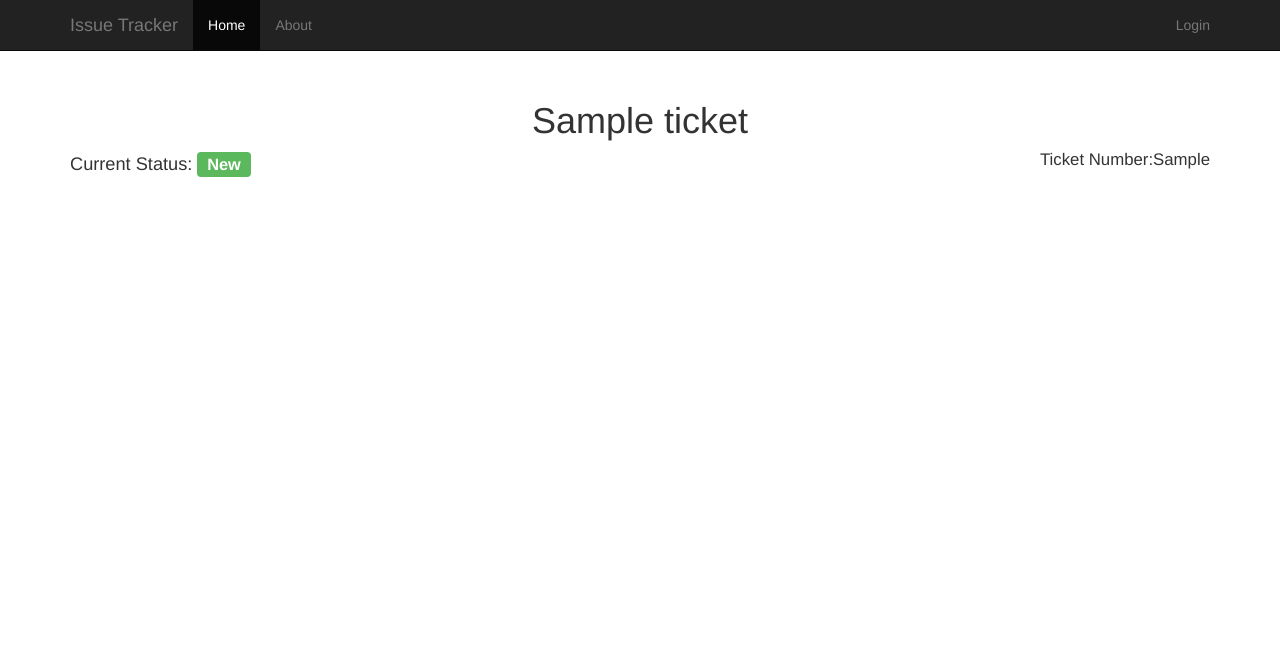
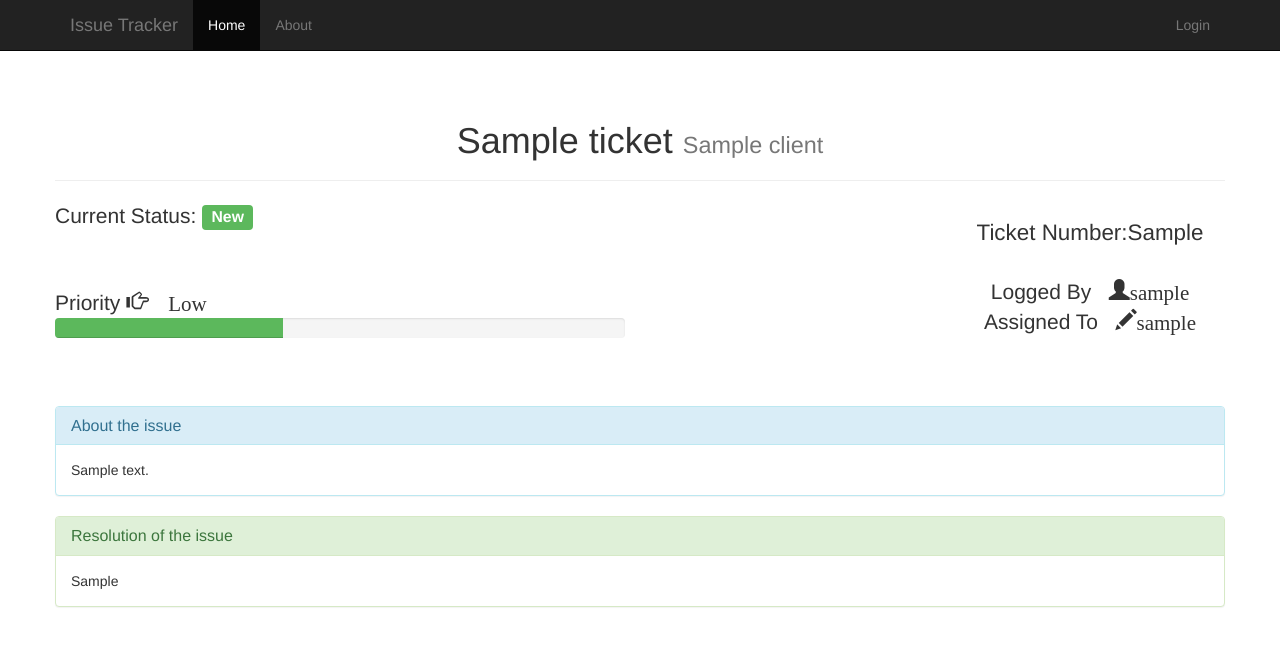
Before and after one commit to sai-prasanna/issuetracker, a Django app: page /tickets/1/ in a window 1280 px wide. Shown: the top 646 px of the page. Run offline with Django 3.2, Linux system fonts and the light colour scheme; tables that the repository leaves empty hold one stand-in row (values such as "Sample post"); parts of the project's set-up code (start-up, migrations or seed data) failed here and were passed over; some libraries are stand-ins or nearby versions.

Commit message:
detailed ticket display using bootstrap

```diff
--- a/main/templates/main/base.html
+++ b/main/templates/main/base.html
@@ -40,6 +40,7 @@
               <a href="{% url 'login' %}" >Login</a>
               {% endif %}
           </li>
+          {% block welcome %}{% endblock %}
       </ul>
     </div><!--/.nav-collapse -->
     </div>
--- a/main/templates/main/ticket_detail.html
+++ b/main/templates/main/ticket_detail.html
@@ -3,17 +3,31 @@
 {% block head_title %}Ticket Deatils{% endblock %}
 {% block head_extra %}
 <style type="text/css">
-.head h1{text-align: center;}
-.head span{text-align: right; display:inline-block;}
-.head h2{text-align: right; display:block; font-size: 120%; float:right; margin: 0px;}
-.status .label{font-size: 90%;}
-.status {font-size: 130%;}
+.head{text-align: center;}
+.status{font-size: 150%;}
+.ticketno{font-size: 160%; text-align: center;}
+.user span{display: inline-block;}
+.user{text-align: center; font-size: 150%; padding-top: 8%;}
+.priority {padding-top: 10%; font-size: 150%;}
+.page-header {text-align: center;}
+.desc {padding-top: 4%;}
 </style>
 {% endblock %}
+{% block welcome %}
+<li>
+	{% if request.user.is_authenticated %}
+    	<a href="#" style="color:#FFF;">Welcome {{request.user.group}} {{request.user.username}}</a>
+	{% endif %}
+</li>
+
+{% endblock %}
 {% block content %}
-<div class="head">
-	<h1>{{ticket.name}}</h1>
-	<h2>Ticket Number:<span>{{ticket.ticket_no}}</span></h2>
+<div class="row">
+	<div class="page-header">
+  		<h1>{{ticket.name}} <small>{{ticket.client}}</small></h1>
+	</div>
+<div class="row">
+	<div class="col-md-6">
 		<div class="status">
 			Current Status:
 			{% ifequal ticket.status "N" %}
@@ -23,6 +37,59 @@
 			<span class="label label-primary">{{ticket.get_status_display}}</span>
 			{% endifequal %}
 		</div>
+		<div class="priority">
+			<div> Priority <span class="glyphicon glyphicon-hand-right"> {{ticket.get_priority_display}}</div>
+			{% ifequal ticket.priority "H" %}
+			<div class="progress">
+  				<div class="progress-bar progress-bar-danger" role="progressbar" aria-valuenow="80" aria-valuemin="0" aria-valuemax="100" style="width: 100%">
+    				<span class="sr-only">100% Complete</span>
+  				</div>
+			</div>
+			{% endifequal %}
+			{% ifequal ticket.priority "N" %}
+			<div class="progress">
+  				<div class="progress-bar progress-bar-warning" role="progressbar" aria-valuenow="80" aria-valuemin="0" aria-valuemax="100" style="width: 70%">
+    				<span class="sr-only">70% Complete</span>
+  				</div>
+			</div>
+			{% endifequal %}
+			{% ifequal ticket.priority "L" %}
+			<div class="progress">
+  				<div class="progress-bar progress-bar-success" role="progressbar" aria-valuenow="80" aria-valuemin="0" aria-valuemax="100" style="width: 40%">
+    				<span class="sr-only">40% Complete</span>
+  				</div>
+			</div>
+			{% endifequal %}
+		</div>
+	</div>
+	<div class="col-md-3"></div>
+	<div class="col-md-3">
+		<h2 class="ticketno">Ticket Number:<span>{{ticket.ticket_no}}</span></h2>
+			<div class="user">
+				Logged By&nbsp&nbsp&nbsp<span class="glyphicon glyphicon-user">{{ticket.logged_by}}</span><br>
+				Assigned To&nbsp&nbsp&nbsp<span class="glyphicon glyphicon-pencil">{{ticket.assigned_to}}</span>
+			</div>
+	</div>
+</div>
+<div class="row">
+	<div class="col-md-12 desc">
+		<div class="panel panel-info">
+  			<div class="panel-heading">
+    			<h3 class="panel-title">About the issue</h3>
+  			</div>
+  			<div class="panel-body">
+    			{{ticket.description}}
+  			</div>
+		</div>
+		<div class="panel panel-success">
+  			<div class="panel-heading">
+    			<h3 class="panel-title">Resolution of the issue</h3>
+  			</div>
+  			<div class="panel-body">
+    			{{ticket.resolution}}
+  			</div>
+		</div>
+	</div>
 </div>
 
 {% endblock %}
```
Also changed, not shown: main/templates/main/index.html (+23 -10 lines), main/templates/main/login.html (+8 -0 lines), main/templates/main/ticket_form.html (+8 -0 lines), main/templates/main/ticket_list.html (+17 -0 lines). Lines whose indentation alone changed are shown as unchanged.
